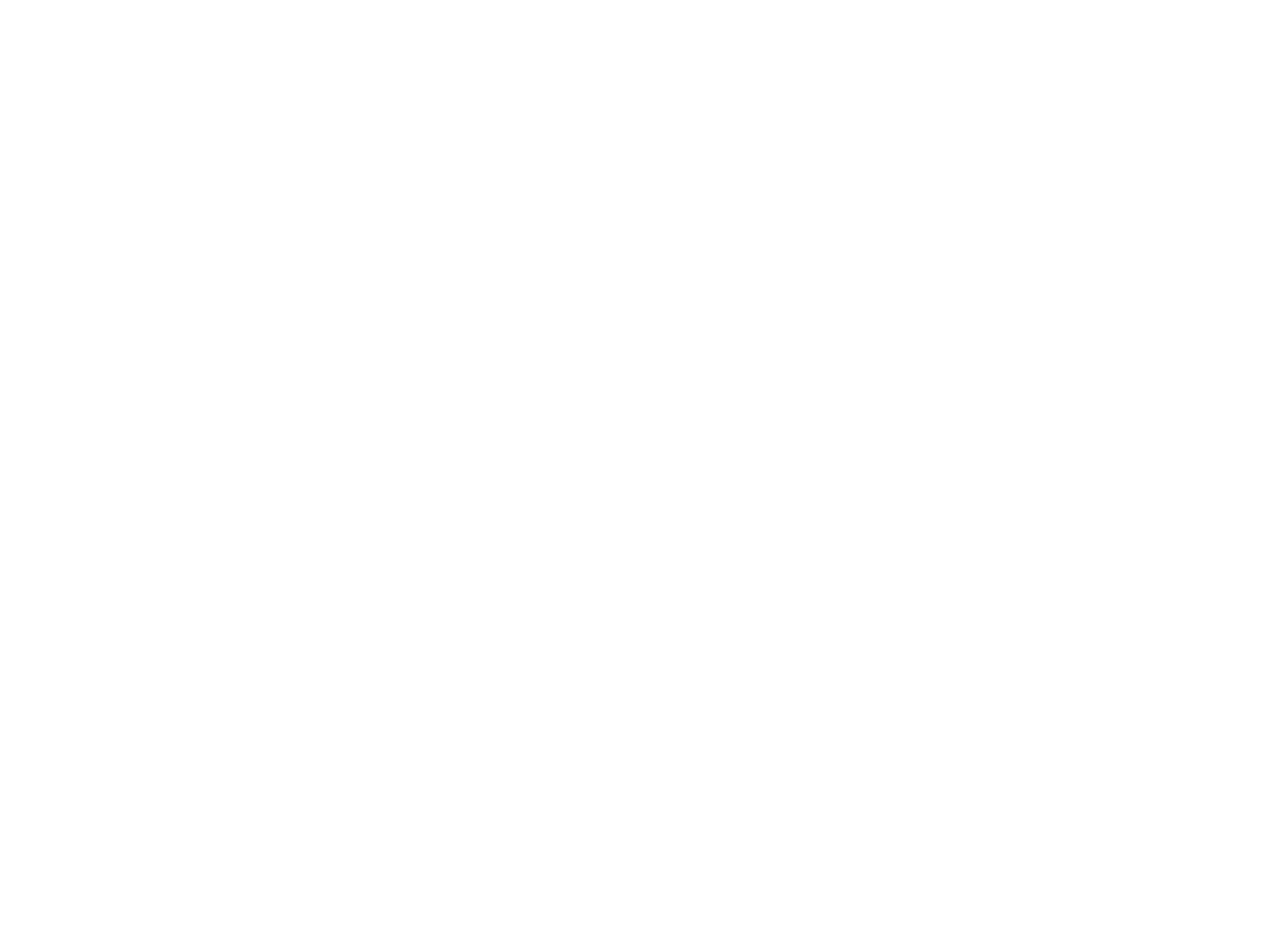
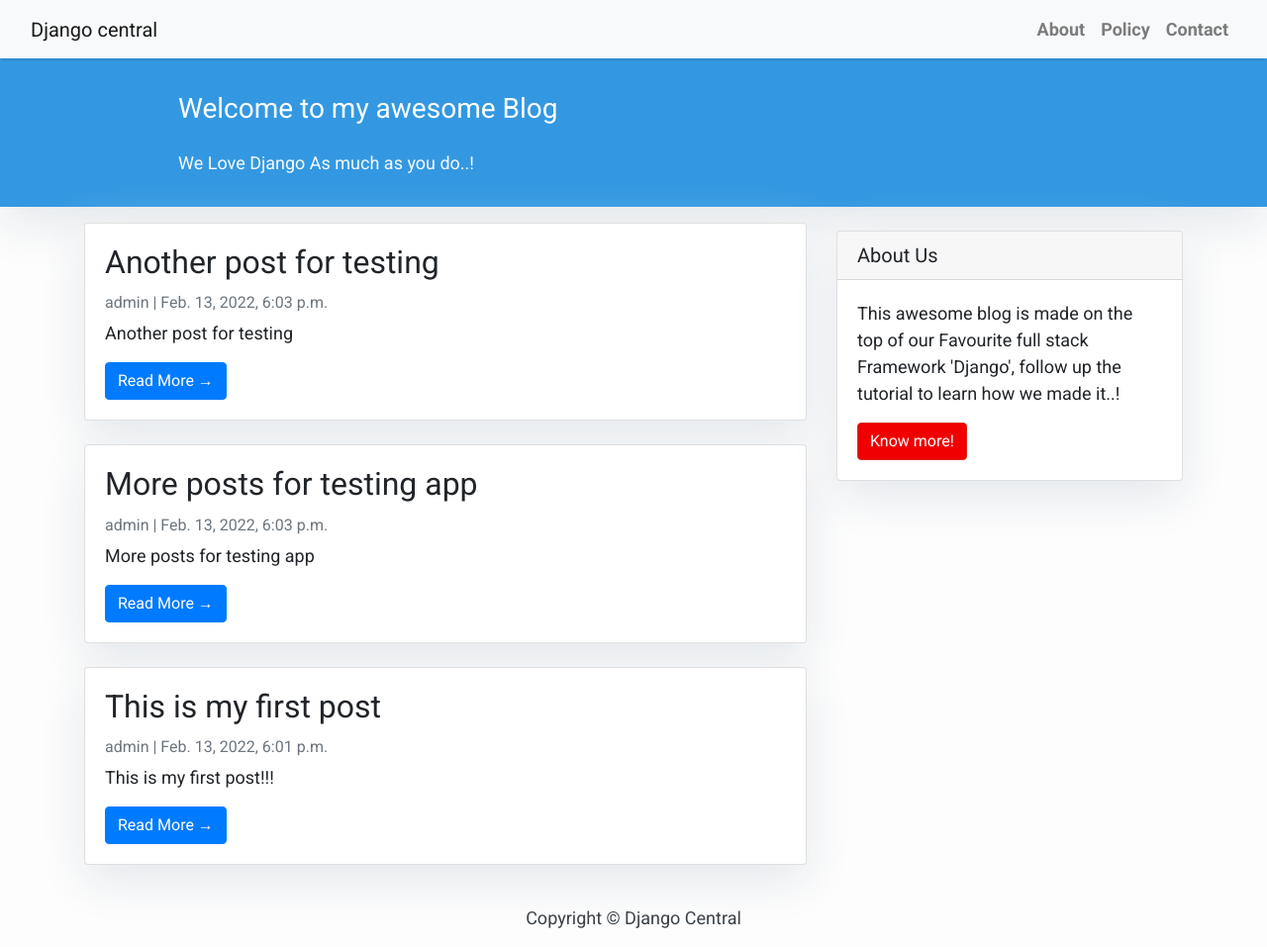
Before and after one commit to Amzzy78/blog-build, a Django app: page / in a window 1280 px wide. Before the commit the page is empty. Shown: the whole page at 99% size. Before the commit the page ends 800 px from the top, so only its background shows below. Run offline with Django 3.2, Linux system fonts and the light colour scheme; data comes from the database, SQL or seed files in the repository; some libraries are stand-ins or nearby versions.

Commit message:
Customize base,index and sidebar html files

```diff
--- a/templates/base.html
+++ b/templates/base.html
@@ -2,7 +2,7 @@
 <html>
 
     <head>
-        <title>Bia Simplí</title>
+        <title>Django Central</title>
         <link href="https://fonts.googleapis.com/css?family=Roboto:400,700" rel="stylesheet">
         <meta name="google" content="notranslate" />
         <meta name="viewport" content="width=device-width, initial-scale=1" />
--- a/templates/index.html
+++ b/templates/index.html
@@ -0,0 +1,51 @@
+{% extends "base.html" %}
+{% block content %}
+<style>
+    body {
+        font-family: "Roboto", sans-serif;
+        font-size: 18px;
+        background-color: #fdfdfd;
+    }
+
+    .head_text {
+        color: white;
+    }
+
+    .card {
+        box-shadow: 0 16px 48px #E3E7EB;
+    }
+</style>
+
+<header class="masthead">
+    <div class="overlay"></div>
+    <div class="container">
+        <div class="row">
+            <div class=" col-md-8 col-md-10 mx-auto">
+                <div class="site-heading">
+                    <h3 class=" site-heading my-4 mt-3 text-white"> Welcome to my awesome Blog </h3>
+                    <p class="text-light">We Love Django As much as you do..! &nbsp
+                    </p>
+                </div>
+            </div>
+        </div>
+    </div>
+</header>
+<div class="container">
+    <div class="row">
+        <!-- Blog Entries Column -->
+        <div class="col-md-8 mt-3 left">
+            {% for post in post_list %}
+            <div class="card mb-4">
+                <div class="card-body">
+                    <h2 class="card-title">{{ post.title }}</h2>
+                    <p class="card-text text-muted h6">{{ post.author }} | {{ post.created_on}} </p>
+                    <p class="card-text">{{post.content|slice:":200" }}</p>
+                    <a href="{% url 'post_detail' post.slug  %}" class="btn btn-primary">Read More &rarr;</a>
+                </div>
+            </div>
+            {% endfor %}
+        </div>
+        {% block sidebar %} {% include 'sidebar.html' %} {% endblock sidebar %}
+    </div>
+</div>
+{%endblock%}
--- /dev/null
+++ b/templates/sidebar.html
@@ -0,0 +1,22 @@
+{% block sidebar %}
+
+<style>
+        .card{
+            box-shadow: 0 16px 48px #E3E7EB;
+        }
+
+</style>
+
+<!-- Sidebar Widgets Column -->
+<div class="col-md-4 float-right ">
+<div class="card my-4">
+        <h5 class="card-header">About Us</h5>
+    <div class="card-body">
+        <p class="card-text"> This awesome blog is made on the top of our Favourite full stack Framework 'Django', follow up the tutorial to learn how we made it..!</p>
+        <a href="https://djangocentral.com/building-a-blog-application-with-django"
+           class="btn btn-danger">Know more!</a>
+    </div>
+</div>
+</div>
+
+{% endblock sidebar %}
```
Lines whose indentation alone changed are shown as unchanged.
